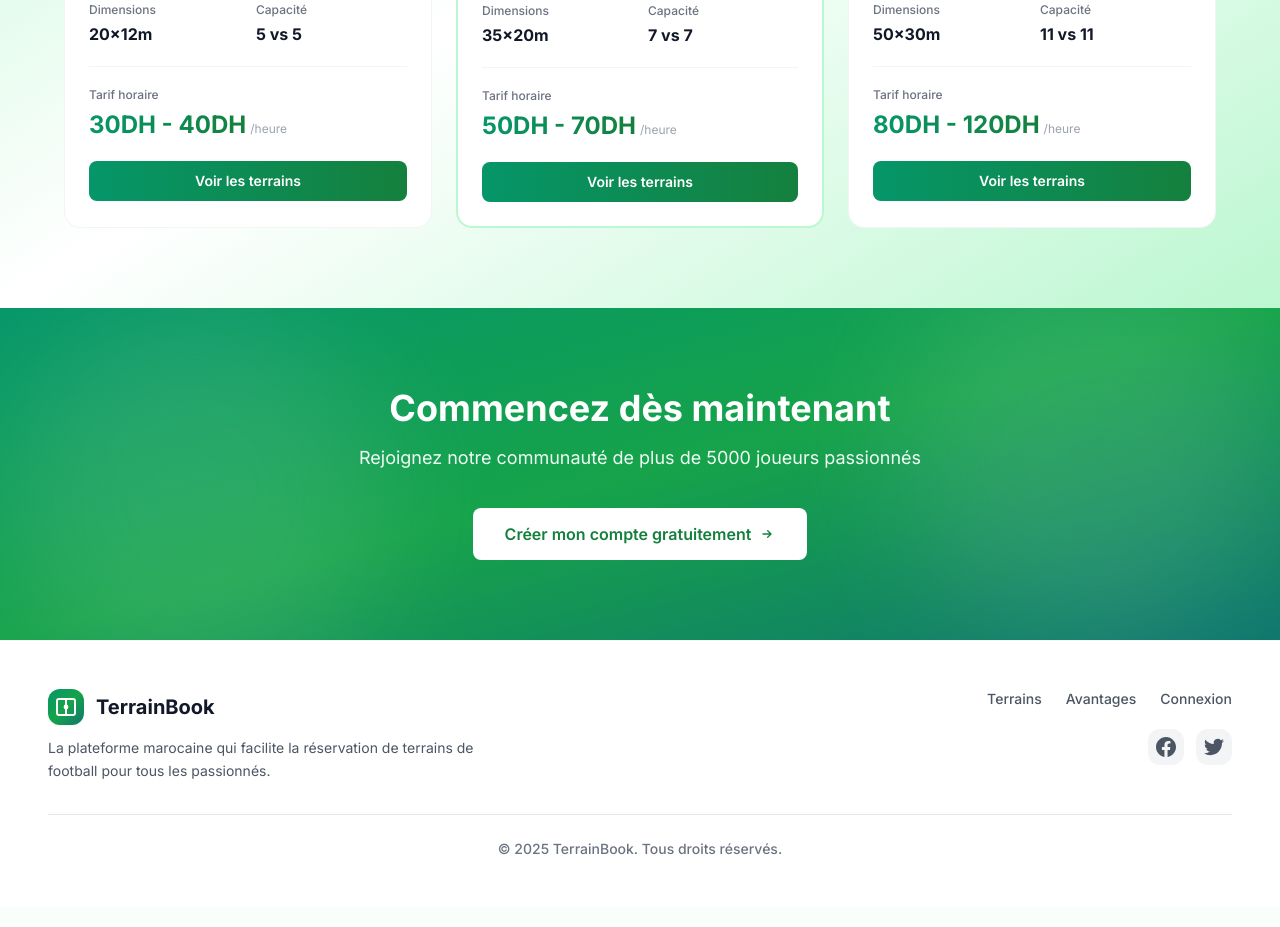
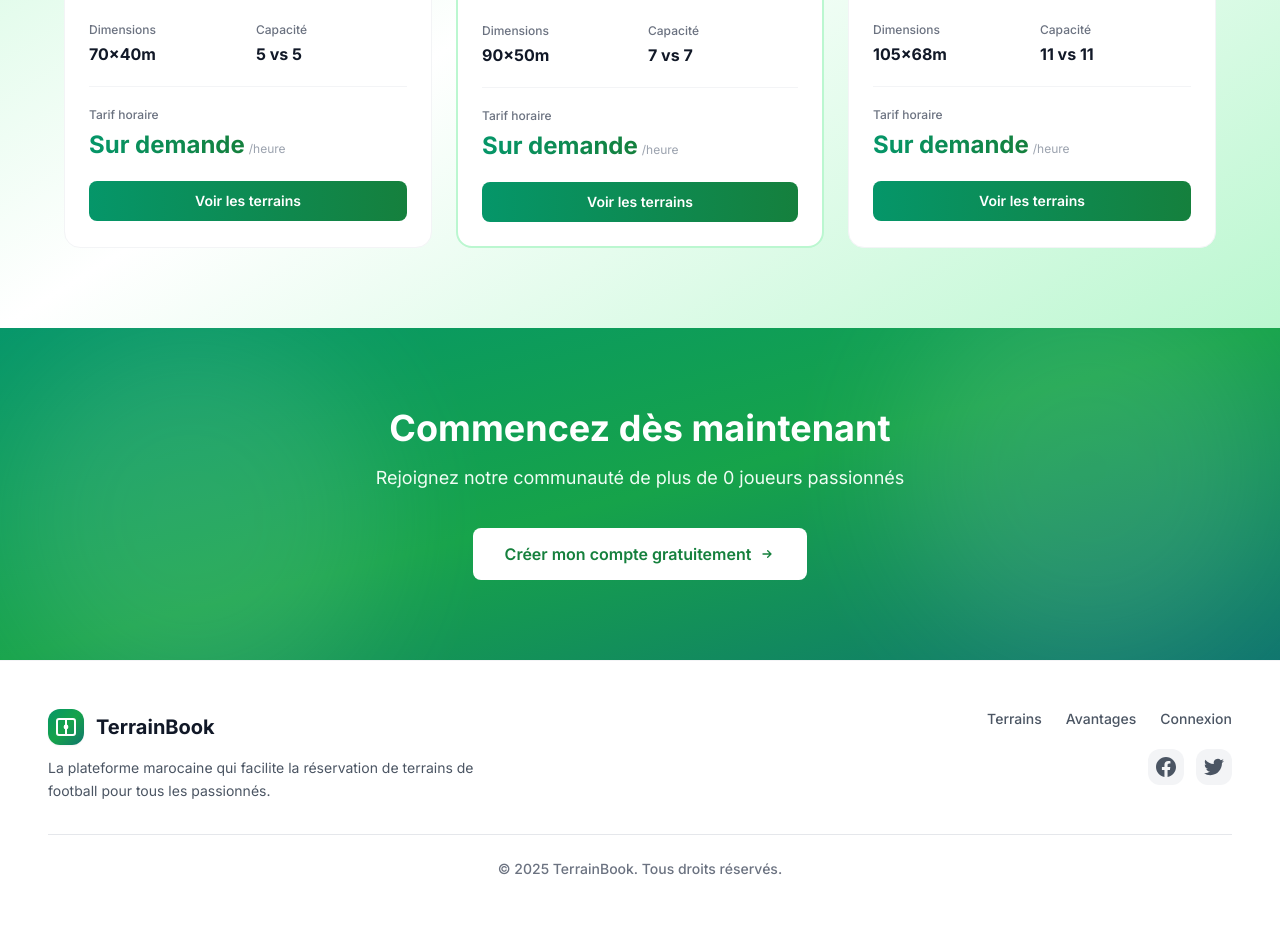
Before and after one commit to zakariyaee/TP4_WEB, a PHP site: page / in a window 1280 px wide. Shown: the part 1676-2603 px from the top of the page. Before the commit the page ends 2531 px from the top, so only its background shows below. Run offline with PHP 8.4, Linux system fonts and the light colour scheme; tables that the repository leaves empty or names only in its code hold one stand-in row (values such as "Sample post"); some libraries are stand-ins or nearby versions.

Commit message:
update index with the right data from database

```diff
--- /dev/null
+++ b/actions/admin-manager/data_index.php
@@ -0,0 +1,77 @@
+<?php
+require_once 'config/database.php';
+
+// Récupérer les statistiques
+try {
+    // Nombre total de terrains (tous les terrains)
+    $stmt = $pdo->query("SELECT COUNT(*) as total FROM terrain");
+    $totalTerrains = $stmt->fetch()['total'] ?? 0;
+
+    // Nombre de terrains disponibles
+    $stmt = $pdo->query("SELECT COUNT(*) as total FROM terrain WHERE disponibilite = 'disponible'");
+    $totalTerrainsDisponibles = $stmt->fetch()['total'] ?? 0;
+
+    // Nombre total d'utilisateurs (joueurs seulement)
+    $stmt = $pdo->query("SELECT COUNT(*) as total FROM utilisateur WHERE role = 'joueur' AND statut_compte = 'actif'");
+    $totalUsers = $stmt->fetch()['total'] ?? 0;
+
+    // Récupérer les terrains par catégorie avec leurs informations
+    $categories = ['Mini Foot', 'Terrain Moyen', 'Grand Terrain'];
+    $terrainsByCategory = [];
+
+    foreach ($categories as $categorie) {
+        // Compter les terrains disponibles pour cette catégorie
+        $stmt = $pdo->prepare("SELECT COUNT(*) as count FROM terrain WHERE categorie = :categorie AND disponibilite = 'disponible'");
+        $stmt->execute([':categorie' => $categorie]);
+        $disponibles = $stmt->fetch()['count'] ?? 0;
+
+        // Récupérer les prix min et max, et une taille représentative
+        $stmt = $pdo->prepare("
+            SELECT
+                MIN(prix_heure) as prix_min,
+                MAX(prix_heure) as prix_max,
+                MIN(taille) as taille_min,
+                MAX(taille) as taille_max
+            FROM terrain
+            WHERE categorie = :categorie
+        ");
+        $stmt->execute([':categorie' => $categorie]);
+        $result = $stmt->fetch();
+
+        // Déterminer les dimensions - utiliser les valeurs réelles si disponibles
+        if ($result && !empty($result['taille_min'])) {
+            if ($result['taille_min'] === $result['taille_max']) {
+                $dimensions = $result['taille_min'];
+            } else {
+                $dimensions = $result['taille_min'] . ' - ' . $result['taille_max'];
+            }
+        } else {
+            // Valeurs par défaut basées sur la catégorie
+            $dimensions = $categorie === 'Mini Foot' ? '70×40m' :
+                         ($categorie === 'Terrain Moyen' ? '90×50m' : '105×68m');
+        }
+
+        // Capacité basée sur la catégorie
+        $capacite = $categorie === 'Mini Foot' ? '5 vs 5' :
+                   ($categorie === 'Terrain Moyen' ? '7 vs 7' : '11 vs 11');
+
+        $terrainsByCategory[$categorie] = [
+            'disponibles' => $disponibles,
+            'prix_min' => $result ? floatval($result['prix_min'] ?? 0) : 0,
+            'prix_max' => $result ? floatval($result['prix_max'] ?? 0) : 0,
+            'description' => $categorie === 'Mini Foot' ? 'Idéal petits groupes' :
+                           ($categorie === 'Terrain Moyen' ? 'Matchs amicaux' : 'Compétitions pro'),
+            'dimensions' => $dimensions,
+            'capacite' => $capacite
+        ];
+    }
+
+} catch (PDOException $e) {
+    error_log("Erreur lors de la récupération des données: " . $e->getMessage());
+    // Valeurs par défaut en cas d'erreur
+    $totalTerrains = 0;
+    $totalTerrainsDisponibles = 0;
+    $totalUsers = 0;
+    $terrainsByCategory = [];
+}
+?>
--- a/index.php
+++ b/index.php
@@ -1,3 +1,6 @@
+<?php
+include 'actions/admin-manager/data_index.php';
+?>
 <!DOCTYPE html>
 <html lang="fr">
 
@@ -77,11 +80,11 @@
                     </h1>
 
                     <p class="text-base text-gray-600 leading-relaxed mb-8">
-                        Accédez à plus de 150 terrains de qualité, réservez en temps réel et gérez vos équipes simplement. La solution complète pour vos matchs de football.
+                        Accédez à <?php echo number_format($totalTerrains); ?> terrains de qualité, réservez en temps réel et gérez vos équipes simplement. La solution complète pour vos matchs de football.
                     </p>
 
                     <div class="flex items-center gap-3 mb-12">
-                        <a href="auth/register.php" class="inline-flex items-center gap-2 bg-gradient-to-r from-emerald-600 to-green-700 text-white px-6 py-3 rounded-lg font-semibold text-sm hover:shadow-lg smooth-hover">
+                        <a href="views/auth/register.php" class="inline-flex items-center gap-2 bg-gradient-to-r from-emerald-600 to-green-700 text-white px-6 py-3 rounded-lg font-semibold text-sm hover:shadow-lg smooth-hover">
                             Commencer gratuitement
                             <svg class="w-4 h-4" fill="none" stroke="currentColor" viewBox="0 0 24 24">
                                 <path stroke-linecap="round" stroke-linejoin="round" stroke-width="2" d="M13 7l5 5m0 0l-5 5m5-5H6" />
@@ -93,18 +96,16 @@
                     </div>
 
                     <!-- Stats raffinées -->
-                    <div class="grid grid-cols-3 gap-6 pt-8 border-t border-gray-100">
+                    <div class="grid grid-cols-2 gap-6 pt-8 border-t border-gray-100">
                         <div>
-                            <div class="text-3xl font-bold text-gray-900 mb-0.5">150+</div>
+                            <div class="text-3xl font-bold text-gray-900 mb-0.5"><?php echo number_format($totalTerrains); ?><?php if ($totalTerrains >= 100) echo '+'; ?></div>
                             <div class="text-xs text-gray-500 font-medium uppercase tracking-wider">Terrains</div>
+                            <div class="text-xs text-gray-400 mt-1"><?php echo $totalTerrainsDisponibles; ?> disponibles</div>
                         </div>
                         <div class="border-l border-gray-100 pl-6">
-                            <div class="text-3xl font-bold text-gray-900 mb-0.5">5K+</div>
+                            <div class="text-3xl font-bold text-gray-900 mb-0.5"><?php echo $totalUsers >= 1000 ? number_format($totalUsers / 1000, 1) . 'K+' : number_format($totalUsers) . '+'; ?></div>
                             <div class="text-xs text-gray-500 font-medium uppercase tracking-wider">Utilisateurs</div>
-                        </div>
-                        <div class="border-l border-gray-100 pl-6">
-                            <div class="text-3xl font-bold text-gray-900 mb-0.5">98%</div>
-                            <div class="text-xs text-gray-500 font-medium uppercase tracking-wider">Satisfaction</div>
+                            <div class="text-xs text-gray-400 mt-1">Joueurs actifs</div>
                         </div>
                     </div>
                 </div>
@@ -192,129 +193,84 @@
             </div>
 
             <div class="grid md:grid-cols-3 gap-6 max-w-6xl mx-auto">
-                <!-- Mini Foot -->
-                <div class="group bg-white border border-gray-100 rounded-2xl overflow-hidden smooth-hover hover:shadow-xl">
+                <?php
+                $categoryImages = [
+                    'Mini Foot' => 'https://images.pexels.com/photos/1171084/pexels-photo-1171084.jpeg',
+                    'Terrain Moyen' => 'https://images.pexels.com/photos/186239/pexels-photo-186239.jpeg',
+                    'Grand Terrain' => 'https://images.unsplash.com/photo-1489944440615-453fc2b6a9a9?w=800&h=400&fit=crop'
+                ];
+                $categoryColors = [
+                    'Mini Foot' => 'text-blue-600',
+                    'Terrain Moyen' => 'text-green-600',
+                    'Grand Terrain' => 'text-purple-600'
+                ];
+                $featured = 'Terrain Moyen'; // Catégorie featured
+                $index = 0;
+                foreach ($categories as $categorie):
+                    $data = $terrainsByCategory[$categorie] ?? [
+                        'disponibles' => 0,
+                        'prix_min' => 0,
+                        'prix_max' => 0,
+                        'description' => '',
+                        'dimensions' => '',
+                        'capacite' => ''
+                    ];
+                    $isFeatured = $categorie === $featured;
+                ?>
+                <div class="group bg-white <?php echo $isFeatured ? 'border-2 border-green-200' : 'border border-gray-100'; ?> rounded-2xl overflow-hidden smooth-hover hover:shadow-xl relative">
+                    <?php if ($isFeatured): ?>
+                    <div class="absolute -top-0 left-0 right-0 h-1 bg-gradient-to-r from-emerald-600 to-green-700"></div>
+                    <?php endif; ?>
                     <div class="relative h-52 overflow-hidden">
-                        <img src="https://images.pexels.com/photos/1171084/pexels-photo-1171084.jpeg"
-                            alt="Mini Foot"
+                        <img src="<?php echo htmlspecialchars($categoryImages[$categorie] ?? 'https://images.unsplash.com/photo-1459865264687-595d652de67e?w=800'); ?>"
+                            alt="<?php echo htmlspecialchars($categorie); ?>"
                             class="w-full h-full object-cover group-hover:scale-105 transition-transform duration-500">
                         <div class="absolute inset-0 bg-gradient-to-t from-gray-900/70 via-gray-900/20 to-transparent"></div>
                         <div class="absolute top-4 right-4">
-                            <div class="bg-white/95 backdrop-blur-sm text-blue-600 px-3 py-1.5 rounded-lg text-xs font-semibold shadow-sm">
-                                4 disponibles
+                            <div class="bg-white/95 backdrop-blur-sm <?php echo $categoryColors[$categorie] ?? 'text-gray-600'; ?> px-3 py-1.5 rounded-lg text-xs font-semibold shadow-sm">
+                                <?php echo $data['disponibles']; ?> <?php echo $data['disponibles'] <= 1 ? 'disponible' : 'disponibles'; ?>
                             </div>
                         </div>
                         <div class="absolute bottom-0 left-0 right-0 p-5">
-                            <h3 class="text-2xl font-bold text-white mb-1">Mini Foot</h3>
-                            <p class="text-sm text-gray-200 font-medium">Idéal petits groupes</p>
+                            <h3 class="text-2xl font-bold text-white mb-1"><?php echo htmlspecialchars($categorie); ?></h3>
+                            <p class="text-sm text-gray-200 font-medium"><?php echo htmlspecialchars($data['description']); ?></p>
                         </div>
                     </div>
                     <div class="p-6">
                         <div class="grid grid-cols-2 gap-4 mb-5 pb-5 border-b border-gray-100">
                             <div>
                                 <div class="text-xs text-gray-500 font-medium mb-1">Dimensions</div>
-                                <div class="text-base font-bold text-gray-900">20×12m</div>
+                                <div class="text-base font-bold text-gray-900"><?php echo htmlspecialchars($data['dimensions']); ?></div>
                             </div>
                             <div>
                                 <div class="text-xs text-gray-500 font-medium mb-1">Capacité</div>
-                                <div class="text-base font-bold text-gray-900">5 vs 5</div>
+                                <div class="text-base font-bold text-gray-900"><?php echo htmlspecialchars($data['capacite']); ?></div>
                             </div>
                         </div>
                         <div class="mb-5">
                             <div class="text-xs text-gray-500 font-medium mb-1.5">Tarif horaire</div>
                             <div class="flex items-baseline gap-1">
-                                <span class="text-2xl font-bold bg-gradient-to-r from-emerald-600 to-green-700 bg-clip-text text-transparent">30DH - 40DH</span>
+                                <?php if ($data['prix_min'] > 0 && $data['prix_max'] > 0): ?>
+                                    <?php if ($data['prix_min'] == $data['prix_max']): ?>
+                                        <span class="text-2xl font-bold bg-gradient-to-r from-emerald-600 to-green-700 bg-clip-text text-transparent"><?php echo number_format($data['prix_min'], 0); ?>DH</span>
+                                    <?php else: ?>
+                                        <span class="text-2xl font-bold bg-gradient-to-r from-emerald-600 to-green-700 bg-clip-text text-transparent"><?php echo number_format($data['prix_min'], 0); ?>DH - <?php echo number_format($data['prix_max'], 0); ?>DH</span>
+                                    <?php endif; ?>
+                                <?php else: ?>
+                                    <span class="text-2xl font-bold bg-gradient-to-r from-emerald-600 to-green-700 bg-clip-text text-transparent">Sur demande</span>
+                                <?php endif; ?>
                                 <span class="text-xs text-gray-400">/heure</span>
                             </div>
                         </div>
-                        <a href="auth/register.php" class="block w-full bg-gradient-to-r from-emerald-600 to-green-700 text-white text-center py-2.5 rounded-lg font-semibold text-sm hover:shadow-md transition-shadow">
+                        <a href="views/auth/register.php" class="block w-full bg-gradient-to-r from-emerald-600 to-green-700 text-white text-center py-2.5 rounded-lg font-semibold text-sm hover:shadow-md transition-shadow">
                             Voir les terrains
                         </a>
                     </div>
                 </div>
-
-                <!-- Terrain Moyen (Featured) -->
-                <div class="group bg-white border-2 border-green-200 rounded-2xl overflow-hidden smooth-hover hover:shadow-xl relative">
-                    <div class="absolute -top-0 left-0 right-0 h-1 bg-gradient-to-r from-emerald-600 to-green-700"></div>
-                    <div class="relative h-52 overflow-hidden">
-                        <img src="https://images.pexels.com/photos/186239/pexels-photo-186239.jpeg"
-                            alt="Terrain Moyen"
-                            class="w-full h-full object-cover group-hover:scale-105 transition-transform duration-500">
-                        <div class="absolute inset-0 bg-gradient-to-t from-gray-900/70 via-gray-900/20 to-transparent"></div>
-                        <div class="absolute top-4 right-4">
-                            <div class="bg-white/95 backdrop-blur-sm text-green-600 px-3 py-1.5 rounded-lg text-xs font-semibold shadow-sm">
-                                3 disponibles
-                            </div>
-                        </div>
-                        <div class="absolute bottom-0 left-0 right-0 p-5">
-                            <h3 class="text-2xl font-bold text-white mb-1">Terrain Moyen</h3>
-                            <p class="text-sm text-gray-200 font-medium">Matchs amicaux</p>
-                        </div>
-                    </div>
-                    <div class="p-6">
-                        <div class="grid grid-cols-2 gap-4 mb-5 pb-5 border-b border-gray-100">
-                            <div>
-                                <div class="text-xs text-gray-500 font-medium mb-1">Dimensions</div>
-                                <div class="text-base font-bold text-gray-900">35×20m</div>
-                            </div>
-                            <div>
-                                <div class="text-xs text-gray-500 font-medium mb-1">Capacité</div>
-                                <div class="text-base font-bold text-gray-900">7 vs 7</div>
-                            </div>
-                        </div>
-                        <div class="mb-5">
-                            <div class="text-xs text-gray-500 font-medium mb-1.5">Tarif horaire</div>
-                            <div class="flex items-baseline gap-1">
-                                <span class="text-2xl font-bold bg-gradient-to-r from-emerald-600 to-green-700 bg-clip-text text-transparent">50DH - 70DH</span>
-                                <span class="text-xs text-gray-400">/heure</span>
-                            </div>
-                        </div>
-                        <a href="auth/register.php" class="block w-full bg-gradient-to-r from-emerald-600 to-green-700 text-white text-center py-2.5 rounded-lg font-semibold text-sm hover:shadow-md transition-shadow">
-                            Voir les terrains
-                        </a>
-                    </div>
-                </div>
-
-                <!-- Grand Terrain -->
-                <div class="group bg-white border border-gray-100 rounded-2xl overflow-hidden smooth-hover hover:shadow-xl">
-                    <div class="relative h-52 overflow-hidden">
-                        <img src="https://images.unsplash.com/photo-1489944440615-453fc2b6a9a9?w=800&h=400&fit=crop"
-                            alt="Grand Terrain"
-                            class="w-full h-full object-cover group-hover:scale-105 transition-transform duration-500">
-                        <div class="absolute inset-0 bg-gradient-to-t from-gray-900/70 via-gray-900/20 to-transparent"></div>
-                        <div class="absolute top-4 right-4">
-                            <div class="bg-white/95 backdrop-blur-sm text-purple-600 px-3 py-1.5 rounded-lg text-xs font-semibold shadow-sm">
-                                2 disponibles
-                            </div>
-                        </div>
-                        <div class="absolute bottom-0 left-0 right-0 p-5">
-                            <h3 class="text-2xl font-bold text-white mb-1">Grand Terrain</h3>
-                            <p class="text-sm text-gray-200 font-medium">Compétitions pro</p>
-                        </div>
-                    </div>
-                    <div class="p-6">
-                        <div class="grid grid-cols-2 gap-4 mb-5 pb-5 border-b border-gray-100">
-                            <div>
-                                <div class="text-xs text-gray-500 font-medium mb-1">Dimensions</div>
-                                <div class="text-base font-bold text-gray-900">50×30m</div>
-                            </div>
-                            <div>
-                                <div class="text-xs text-gray-500 font-medium mb-1">Capacité</div>
-                                <div class="text-base font-bold text-gray-900">11 vs 11</div>
-                            </div>
-                        </div>
-                        <div class="mb-5">
-                            <div class="text-xs text-gray-500 font-medium mb-1.5">Tarif horaire</div>
-                            <div class="flex items-baseline gap-1">
-                                <span class="text-2xl font-bold bg-gradient-to-r from-emerald-600 to-green-700 bg-clip-text text-transparent">80DH - 120DH</span>
-                                <span class="text-xs text-gray-400">/heure</span>
-                            </div>
-                        </div>
-                        <a href="auth/register.php" class="block w-full bg-gradient-to-r from-emerald-600 to-green-700 text-white text-center py-2.5 rounded-lg font-semibold text-sm hover:shadow-md transition-shadow">
-                            Voir les terrains
-                        </a>
-                    </div>
-                </div>
+                <?php
+                $index++;
+                endforeach;
+                ?>
             </div>
         </div>
     </section>
@@ -331,9 +287,9 @@
                 Commencez dès maintenant
             </h2>
             <p class="text-lg text-green-50 mb-9 max-w-xl mx-auto">
-                Rejoignez notre communauté de plus de 5000 joueurs passionnés
+                Rejoignez notre communauté de plus de <?php echo number_format($totalUsers); ?> joueurs passionnés
             </p>
-            <a href="auth/register.php" class="inline-flex items-center gap-2 bg-white text-green-700 px-8 py-3.5 rounded-lg font-semibold hover:shadow-xl smooth-hover">
+            <a href="views/auth/register.php" class="inline-flex items-center gap-2 bg-white text-green-700 px-8 py-3.5 rounded-lg font-semibold hover:shadow-xl smooth-hover">
                 Créer mon compte gratuitement
                 <svg class="w-4 h-4" fill="none" stroke="currentColor" viewBox="0 0 24 24">
                     <path stroke-linecap="round" stroke-linejoin="round" stroke-width="2" d="M13 7l5 5m0 0l-5 5m5-5H6" />
```
